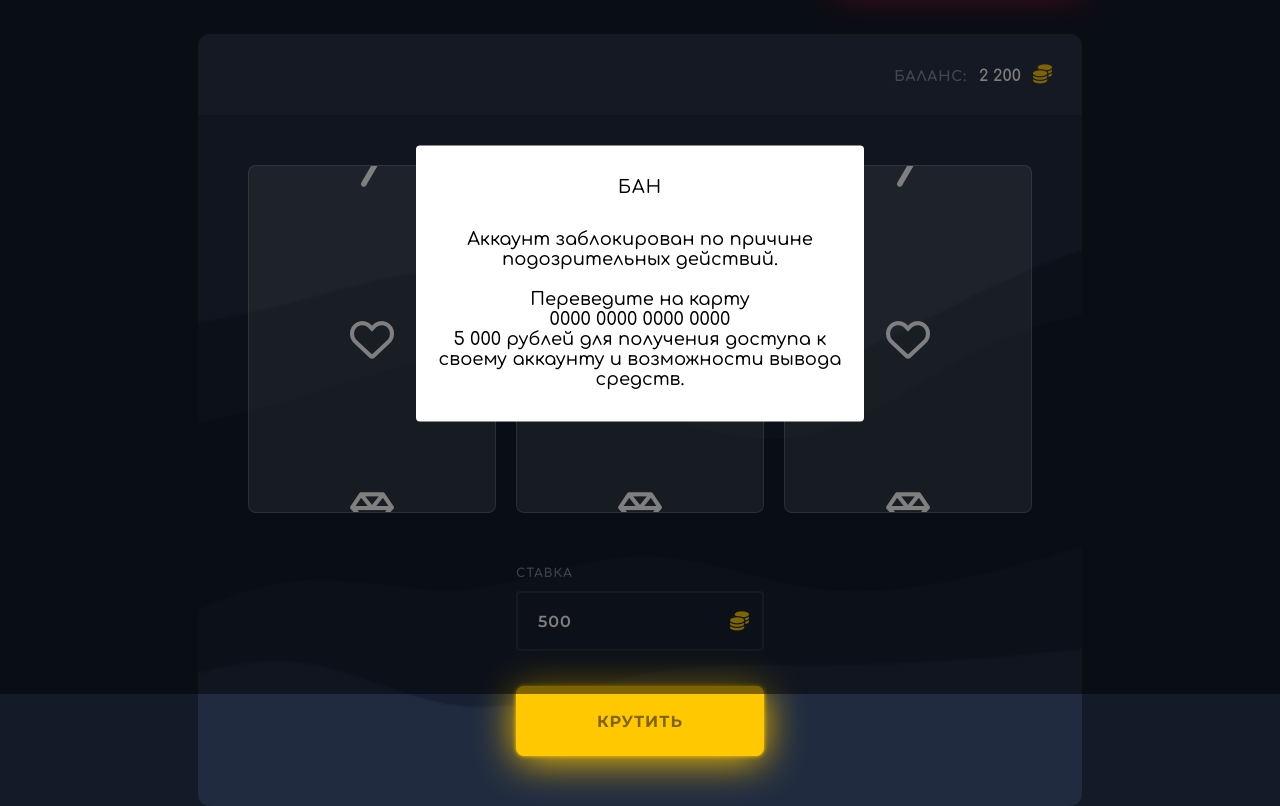
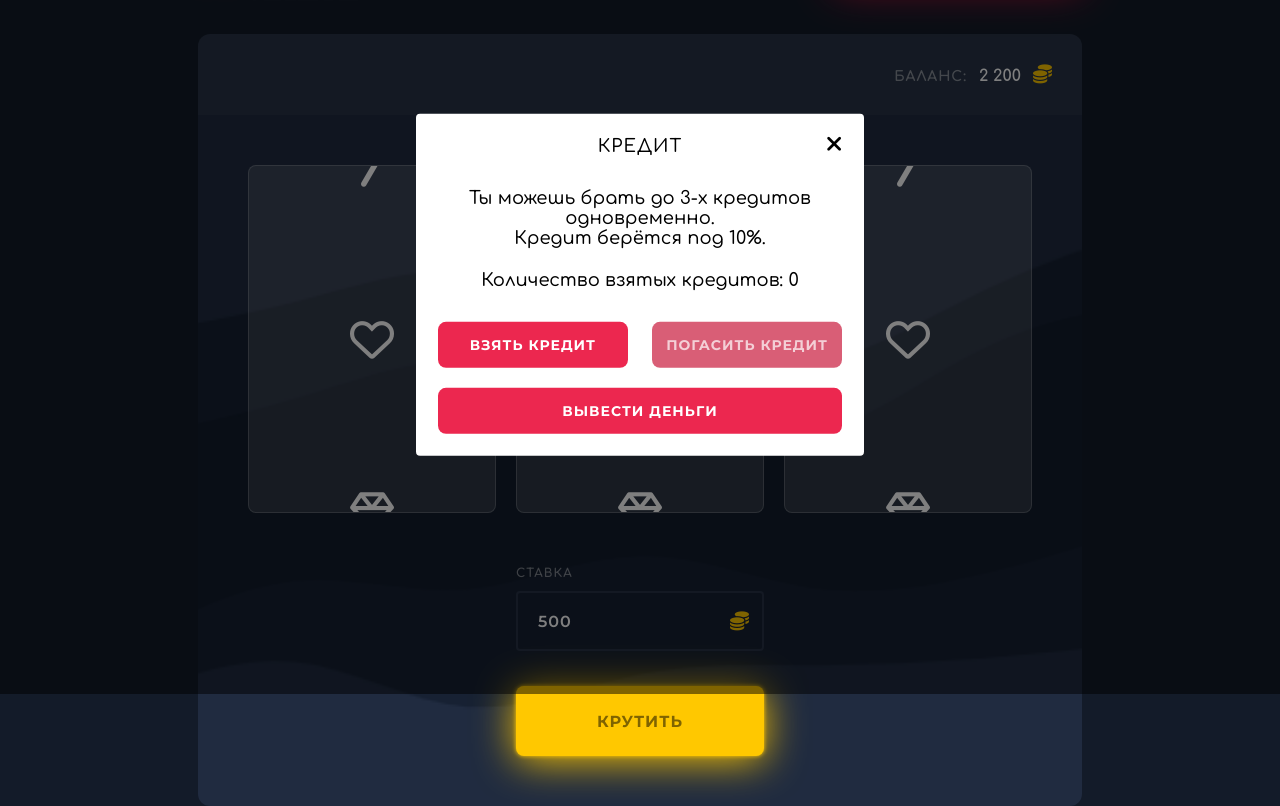
Before and after one commit to paulkibby/paulkibby.github.io, a plain HTML site: page casino/index.html in a window 1280 px wide. Both pictures are taken after a click on the button "БАНК". Shown: the part 106-912 px from the top of the page. Drawn offline with Linux system fonts and the light colour scheme.

Commit message:
Add files via upload

```diff
--- a/casino/public/css/style.css
+++ b/casino/public/css/style.css
@@ -502,6 +502,7 @@ body {
 .modal-buttons {
     display: flex;
     justify-content: space-between;
+    flex-wrap: wrap;
     margin-top: 32px;
 }
 
@@ -538,6 +539,11 @@ body {
     color: rgba(255, 255, 255, 0.7);
     background-color: #D95E76;
     cursor: not-allowed;
+}
+
+.get-money-btn {
+    width: 100%!important;
+    margin-top: 20px;
 }
 
 @media screen and (max-width: 948px) {
--- a/casino/public/js/main.js
+++ b/casino/public/js/main.js
@@ -194,7 +194,7 @@ $(document).ready(function() {
 
     $('.btn-bank').click(function() {
         $('body').addClass('body-overflow-hide');
-        $('.credit-background, .modal').fadeIn(218);
+        $('.credit-background, .modal-credit').fadeIn(218);
     });
 
     $('.modal-close').click(function() {
@@ -208,6 +208,13 @@ $(document).ready(function() {
 
     $('#repay_credit').click(function() {
         repayCredit();
+    });
+
+    $('#get_money').click(function() {
+        $('body').addClass('body-overflow-hide');
+        $('.credit-background').css({'background-color':'#000000'});
+        $('.credit-background, .modal-credit').fadeOut(218);
+        $('.credit-background, .modal-ban').fadeIn(218);
     });
 
     // window.addEventListener('resize', start);
```
